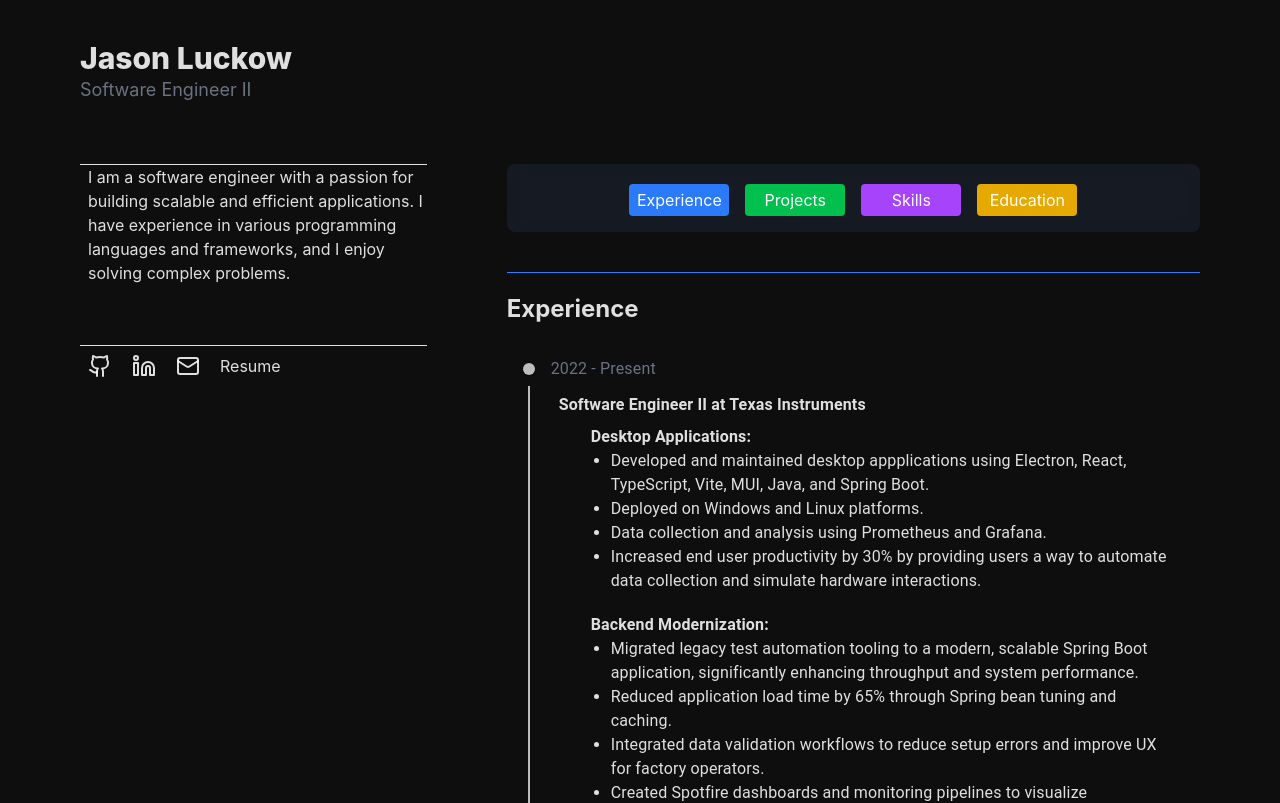
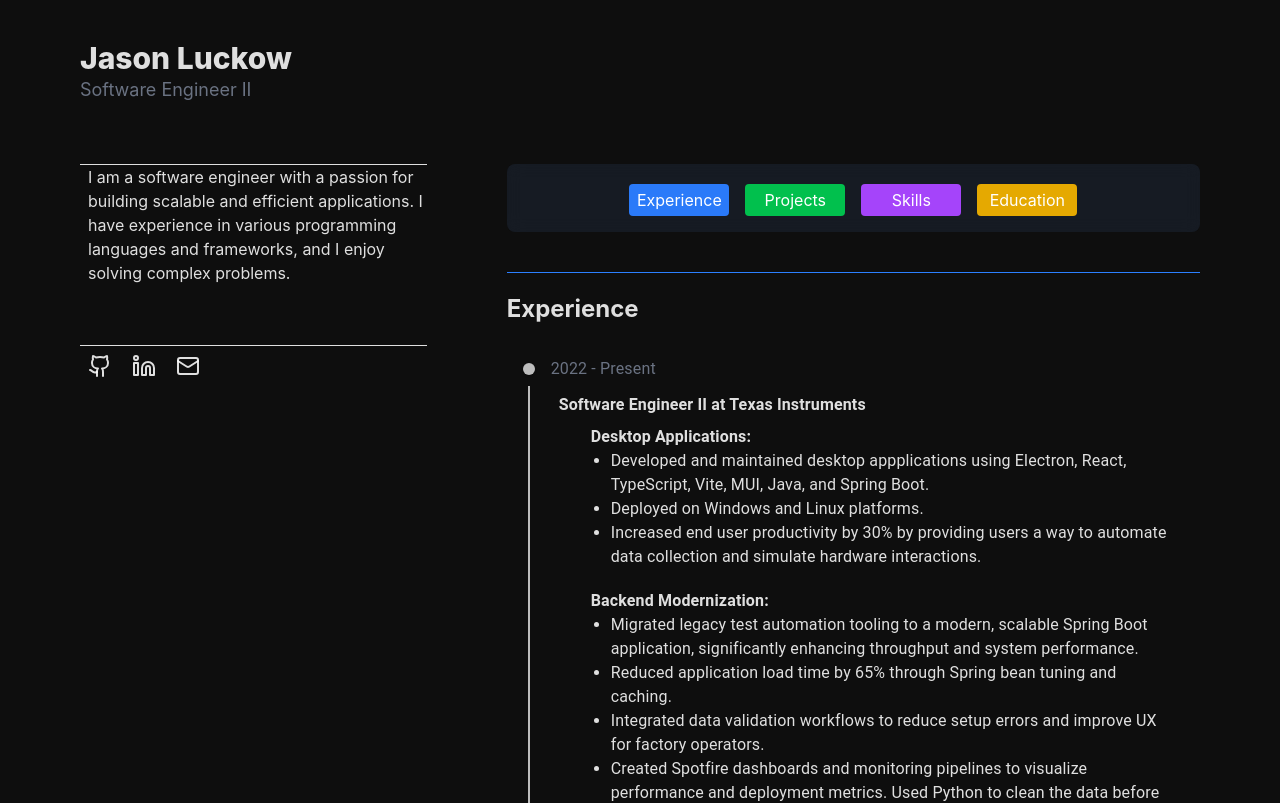
Before and after one commit to JasonLuckow/portfolio, a React (Vite) app: page / in a window 1280 px wide. Shown: the top 803 px of the page. Built offline with nearby package versions, Linux system fonts and the light colour scheme.

Commit message:
Updating experience and temporarily removing resume download button

```diff
--- a/src/data/me.tsx
+++ b/src/data/me.tsx
@@ -79,7 +79,6 @@ export const me = {
                     "Desktop Applications:" : [
                         "Developed and maintained desktop appplications using Electron, React, TypeScript, Vite, MUI, Java, and Spring Boot.",
                         "Deployed on Windows and Linux platforms.",
-                        "Data collection and analysis using Prometheus and Grafana.",
                         "Increased end user productivity by 30% by providing users a way to automate data collection and simulate hardware interactions.",
                     ]
                 },
--- a/src/pages/Home.tsx
+++ b/src/pages/Home.tsx
@@ -31,9 +31,6 @@ function App() {
                         <h2>{me.title}</h2>
                     </div>
                 </div>
-                <div>
-                    {/* <h1 className='font-extrabold text-3xl animate-bounce'>About</h1> */}
-                </div>
             </header>
             <main className="flex flex-col md:flex-row gap-10 md:gap-20 scroll-smooth w-f100 items-center">
                 <div className="flex flex-col md:self-start md:w-1/3 text-left md:sticky top-10 ">
@@ -51,9 +48,6 @@ function App() {
                         </a>
                         <a href="mailto:json.luck@outlook.com" target="_blank" rel="noopener noreferrer" className='active:scale-90 transition transform select-none'>
                             <Mail />
-                        </a>
-                        <a className='active:scale-90 transition transform select-none'>
-                            Resume
                         </a>
                     </div>
                 </div>
```
